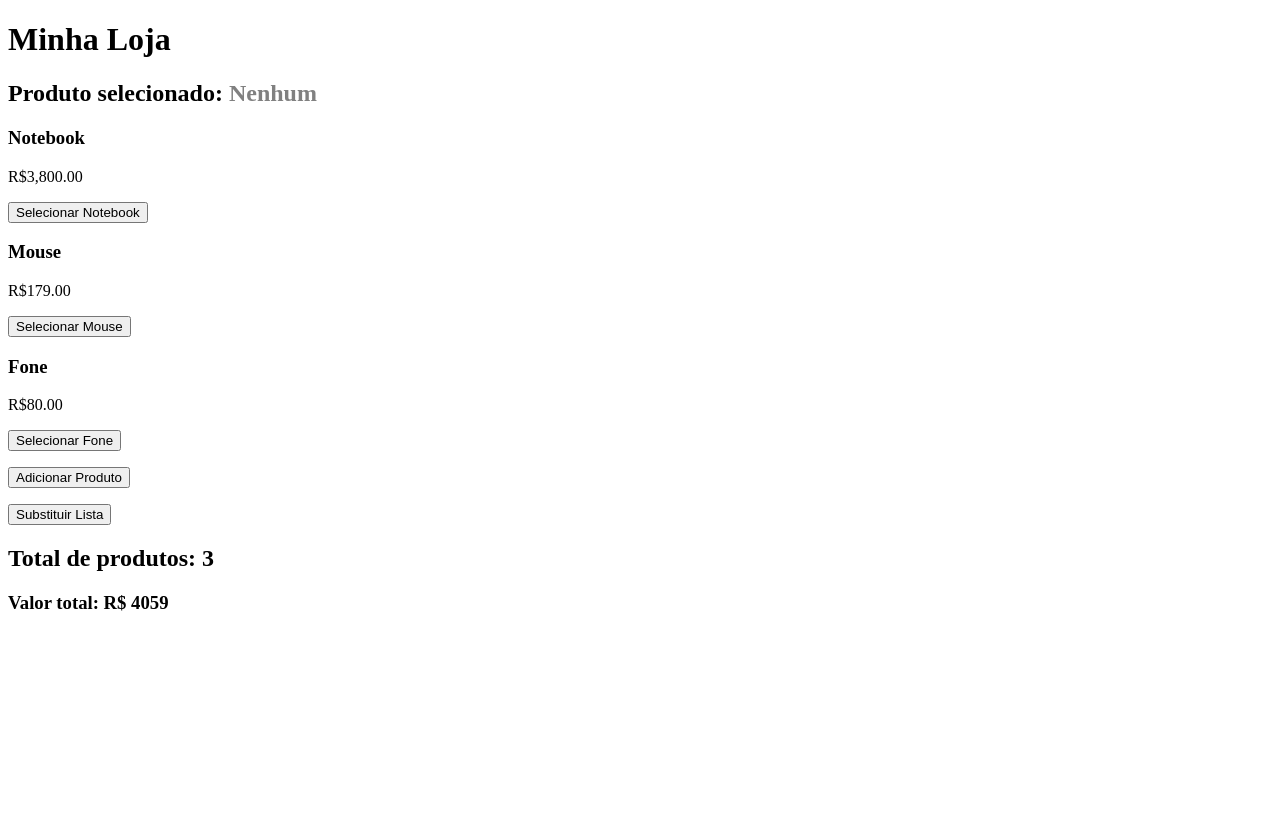
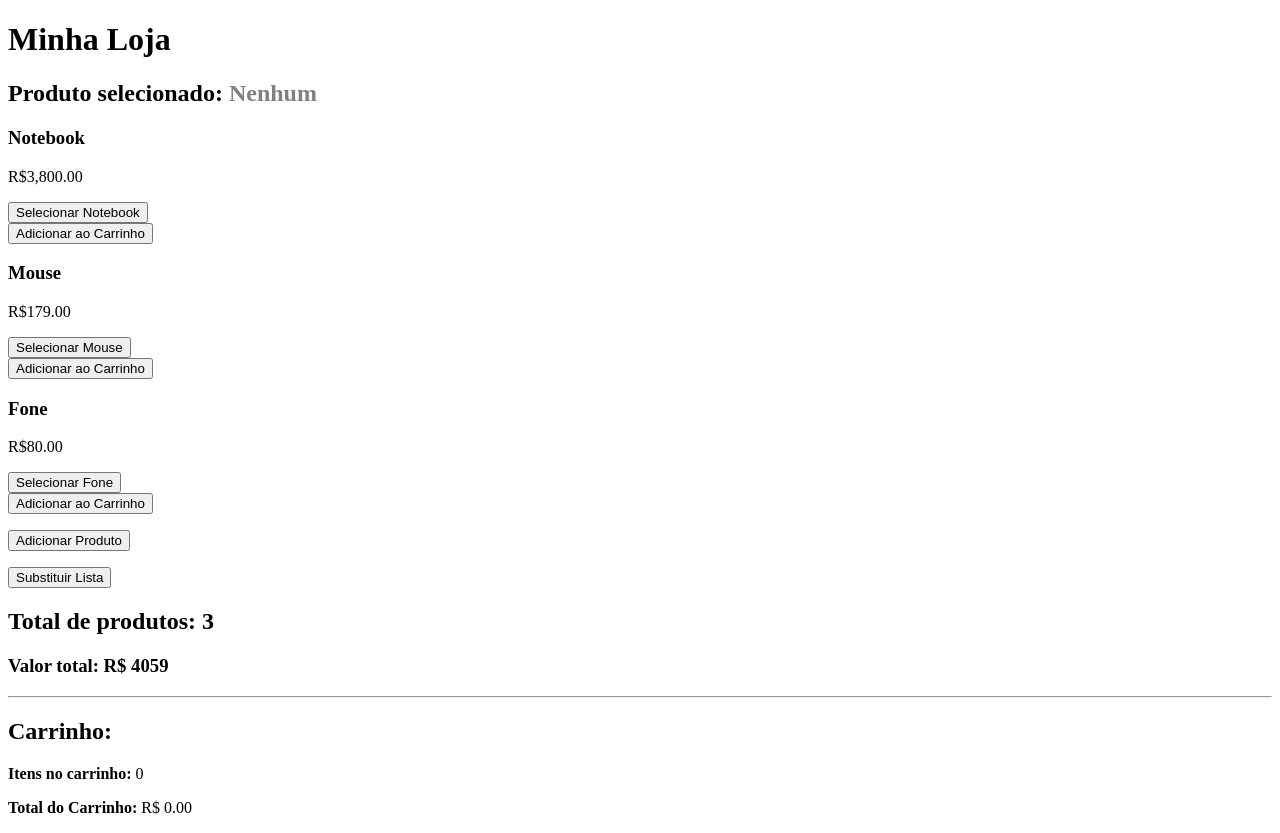
Before and after one commit to marinaazevedo21/meu-primeiro-app, an Angular app: page / in a window 1280 px wide. Before the commit the page ends 800 px from the top, so only its background shows below. Built offline with nearby package versions, Linux system fonts and the light colour scheme.

Commit message:
signalsCarrinho

```diff
--- a/src/app/features/produtos/lista-produtos/lista-produtos.html
+++ b/src/app/features/produtos/lista-produtos/lista-produtos.html
@@ -1,3 +1,5 @@
+<section> <!--Seção de Produtos-->
+
   <h2>
     Produto selecionado:
     @if (produtoSelecionado()) {
@@ -13,10 +15,26 @@
       [preco]="item.preco"
       (produtoSelecionado)="exibirProduto($event)"
     ></app-produto>
+
+    <button (click)="adicionarAoCarrinho(item)">Adicionar ao Carrinho</button>
   }
+  <!--fim do @for-->
+
   <p><button (click)="adicionarProduto()">Adicionar Produto</button></p>
   <p><button (click)="substituirProdutos()">Substituir Lista</button></p>
 
   <h2>Total de produtos: {{ totalProdutos() }}</h2>
 
   <h3>Valor total: R$ {{ valorTotal() }}</h3>
+</section>
+
+<section> <!--Seção do Carrinho-->
+  <hr />
+  <h2>Carrinho:</h2>
+  @for (item of carrinho(); track $index) {
+    <p>{{ item.nome }} - R$ {{ item.preco.toFixed(2) }}</p>
+  }
+
+  <p><strong>Itens no carrinho:</strong> {{ quantidadeCarrinho() }}</p>
+  <p><strong>Total do Carrinho:</strong> R$ {{ totalCarrinho().toFixed(2) }}</p>
+</section>
--- a/src/app/features/produtos/lista-produtos/lista-produtos.ts
+++ b/src/app/features/produtos/lista-produtos/lista-produtos.ts
@@ -8,12 +8,20 @@
   styleUrl: './lista-produtos.css',
 })
 export class ListaProdutos {
+  //SIGNALS
+
   //writable signal - signal (reativo) que permite alterações (com set ou update)
   produtos = signal([
     { nome: 'Notebook', preco: 3800 },
     { nome: 'Mouse', preco: 179 },
     { nome: 'Fone', preco: 80 },
   ]);
+
+  produtoSelecionado = signal<string | null>(null);
+
+  carrinho = signal<{ nome: string; preco: number }[]>([]);
+
+  // COMPUTED SIGNALS
 
   // computed signal - observa outro signal e se atualiza automaticamente
   totalProdutos = computed(() => this.produtos().length);
@@ -22,21 +30,13 @@
     return this.produtos().reduce((total, item) => total + item.preco, 0);
   }); //computed signal - esse calcula o valor total dos produtos
 
-  exibirProduto(nome: string) {
-    this.produtoSelecionado.set(nome);
-  }
+  quantidadeCarrinho = computed(() => this.carrinho().length);
 
-  produtoSelecionado = signal<string | null>(null);
+  totalCarrinho = computed(() => {
+    return this.carrinho().reduce((total, item) => total + item.preco, 0);
+  });
 
-  // update - adiciona um item ao writable signal
-  adicionarProduto() {
-    this.produtos.update((listaAtual) => [...listaAtual, { nome: 'Teclado', preco: 250 }]);
-  }
-  //altera um item ao writable signal - o set é pra alterar o que já existe
-  substituirProdutos() {
-    this.produtos.set([{ nome: 'Produto novo', preco: 999 }]);
-  }
-
+  // EFFECTS
   //método construtor - formata os objetos criados a partir desta classe
   constructor() {
     // estes 2 effects geram mensagens no terminal sempre que alterações são realizadas.
@@ -57,4 +57,21 @@
       }
     });
   } //fim do constructor
+
+  // AÇÕES QUE ALTERAM VALORES DE SIGNALS (SET E UPDATE)
+
+  exibirProduto(nome: string) {
+    this.produtoSelecionado.set(nome);
+  }
+  // update - adiciona um item ao writable signal
+  adicionarProduto() {
+    this.produtos.update((listaAtual) => [...listaAtual, { nome: 'Teclado', preco: 250 }]);
+  }
+  //altera um item ao writable signal - o set é pra alterar o que já existe
+  substituirProdutos() {
+    this.produtos.set([{ nome: 'Produto novo', preco: 999 }]);
+  }
+  adicionarAoCarrinho(produto: { nome: string; preco: number }) {
+    this.carrinho.update((listaAtual) => [...listaAtual, produto]);
+  }
 }
```
Lines whose indentation alone changed are shown as unchanged.
